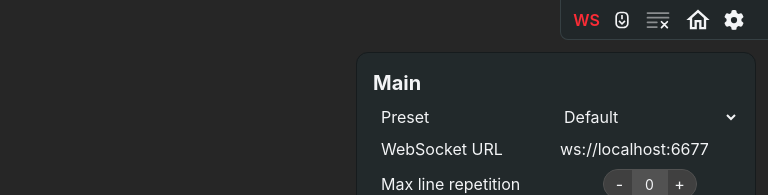
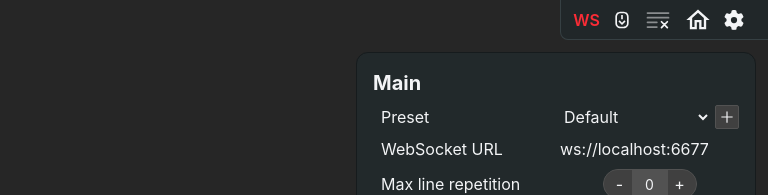
Before and after one commit to TnTora/jiku-texthooker-page, a SvelteKit app: page / in a window 1280 px wide. Both pictures are taken after a click on the button 1246 px from the left and 19 px from the top of the page. Shown: the top 195 px of the page, without its empty margins (512-1280 px from the left). Built offline with nearby package versions, Linux system fonts and the light colour scheme; a web font is replaced by a local one.

Commit message:
add presets buttons to option panel

```diff
--- a/src/routes/OptionPanel.svelte
+++ b/src/routes/OptionPanel.svelte
@@ -1,9 +1,10 @@
 <script lang="ts">
-    import { getTextHookerOptionsContext } from "./context";
+    import { default_texthooker_options, getTextHookerOptionsContext } from "./context";
     import { clickOutside } from "$lib/utils/clickOutside.js";
     import SelectOption from "$lib/components/SelectOption.svelte";
 	import CustomNumberInput from "$lib/components/CustomNumberInput.svelte";
 	import FontSelect from "$lib/components/FontSelect.svelte";
+	import { getConfirmationPopupContext, getTextInputPopupContext } from "$lib/utils/context.svelte";
 
     interface Props {
         onoutsideclick: () => void,
@@ -13,6 +14,16 @@
 
     let { onoutsideclick, presets, preset_name = $bindable() }: Props = $props();
     let options = getTextHookerOptionsContext();
+
+    let confirmation_popup = getConfirmationPopupContext();
+    let text_input_popup = getTextInputPopupContext();
+
+    $effect(() => {
+        if (presets) {
+            localStorage.setItem("presets", JSON.stringify(presets));
+        }
+    });
+
 </script>
 
 <div use:clickOutside={"button[title=Options]"} {onoutsideclick} class="w-100 max-w-screen grid grid-cols-2 items-center justify-between gap-2 px-4 py-4 fixed top-13 right-3 z-9 bg-mist-800 border-mist-900 border rounded-xl">
@@ -22,16 +33,69 @@
     <h2 class="col-span-2 text-xl font-bold mt-4" style="margin-top:0;">Main</h2>
 
     <label for="preset">Preset</label>
-    <select id="preset" bind:value={preset_name}
+    <div class="flex gap-1 justify-between items-center">
+        <select class="grow" id="preset" bind:value={preset_name}
             onchange={(event) => {
                 const new_preset = (event.target as HTMLSelectElement).value;
-            window.location.href = `?preset=${new_preset}`;
+                preset_name = new_preset;
             }}
         >
-        {#each presets as preset}
+            {#each presets as preset (preset)}
                 <option value={preset}>{preset}</option>
             {/each}
         </select>
+        <button
+            title="add preset"
+            class="flex items-center justify-center aspect-square h-6 border border-neutral-600 bg-neutral-700 active:bg-neutral-600 rounded-xs cursor-pointer"
+            onclick={() => {
+                text_input_popup.text = "Select new preset name";
+                text_input_popup.onOk = () => {
+                    if (!text_input_popup.text_input_value) {
+                        alert("no preset name");
+                        throw new Error("no preset name set");
+                    }
+
+                    if (presets.includes(text_input_popup.text_input_value)) {
+                        alert("preset name already in use");
+                        throw new Error(`preset name '${text_input_popup.text_input_value}' already in use`);
+                    }
+
+                    const default_options = localStorage.getItem("texthooker_preset_Default")?? JSON.stringify(default_texthooker_options);
+                    localStorage.setItem(`texthooker_preset_${text_input_popup.text_input_value}`, default_options);
+                    presets.push(text_input_popup.text_input_value);
+                    preset_name = text_input_popup.text_input_value;
+
+
+                };
+                text_input_popup.show = true;
+            }}
+        >
+            <svg xmlns="http://www.w3.org/2000/svg" width="1em" height="1em" viewBox="0 0 1024 1024">
+                <path d="M0 0h1024v1024H0z" fill="none" />
+                <path fill="currentColor" d="M482 152h60q8 0 8 8v704q0 8-8 8h-60q-8 0-8-8V160q0-8 8-8" />
+                <path fill="currentColor" d="M192 474h672q8 0 8 8v60q0 8-8 8H160q-8 0-8-8v-60q0-8 8-8Z" />
+            </svg>
+        </button>
+        {#if (preset_name  !== "Default")}
+            <button
+                title="delete preset"
+                class="flex items-center justify-center aspect-square h-6 border border-neutral-600 bg-neutral-700 active:bg-neutral-600 rounded-xs cursor-pointer text-red-500"
+                onclick={() => {
+                    confirmation_popup.text = `Delete preset '${preset_name}'?`
+                    confirmation_popup.onOk = () => {
+                        const idx = presets.findIndex((e) => e === preset_name);
+                        if (idx < 0) { return }
+                        presets.splice(idx, 1);
+                    };
+                    confirmation_popup.show = true;
+                }}
+            >
+                <svg xmlns="http://www.w3.org/2000/svg" width="24" height="24" viewBox="0 0 24 24">
+                    <path fill="currentColor" d="M6 19a2 2 0 0 0 2 2h8a2 2 0 0 0 2-2V7H6zm2.46-7.12l1.41-1.41L12 12.59l2.12-2.12l1.41 1.41L13.41 14l2.12 2.12l-1.41 1.41L12 15.41l-2.12 2.12l-1.41-1.41L10.59 14zM15.5 4l-1-1h-5l-1 1H5v2h14V4z" />
+                </svg>
+            </button>
+        {/if}
+    </div>
 
     <label for="ws_url">WebSocket URL</label>
     <input id="ws_url" type="text" bind:value={options.websocket_url}>
```
Lines whose indentation alone changed are shown as unchanged.
